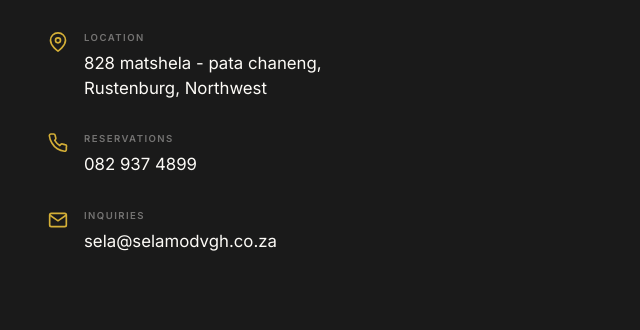
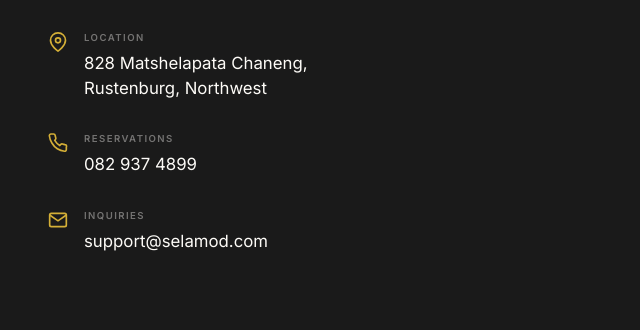
Before and after one commit to Tumelo-Segale/SelaMod, a plain HTML site: page index.html in a window 1280 px wide. Shown: the part 5902-6232 px from the top of the page, 0-640 px from the left. Drawn offline with nearby package versions, Linux system fonts and the light colour scheme; a web font is replaced by a local one.

Commit message:
updated location and email inconsistencies

```diff
--- a/index.html
+++ b/index.html
@@ -261,7 +261,7 @@
                 </svg>
                 <div>
                   <h5 class="info-label">Location</h5>
-                  <p class="info-text">828 matshela - pata chaneng, <br />Rustenburg, Northwest</p>
+                  <p class="info-text">828 Matshelapata Chaneng, <br />Rustenburg, Northwest</p>
                 </div>
               </div>
               <div class="contact-item">
@@ -281,7 +281,7 @@
                 </svg>
                 <div>
                   <h5 class="info-label">Inquiries</h5>
-                  <p class="info-text">sela@selamodvgh.co.za</p>
+                  <p class="info-text">support@selamod.com</p>
                 </div>
               </div>
             </div>
```
